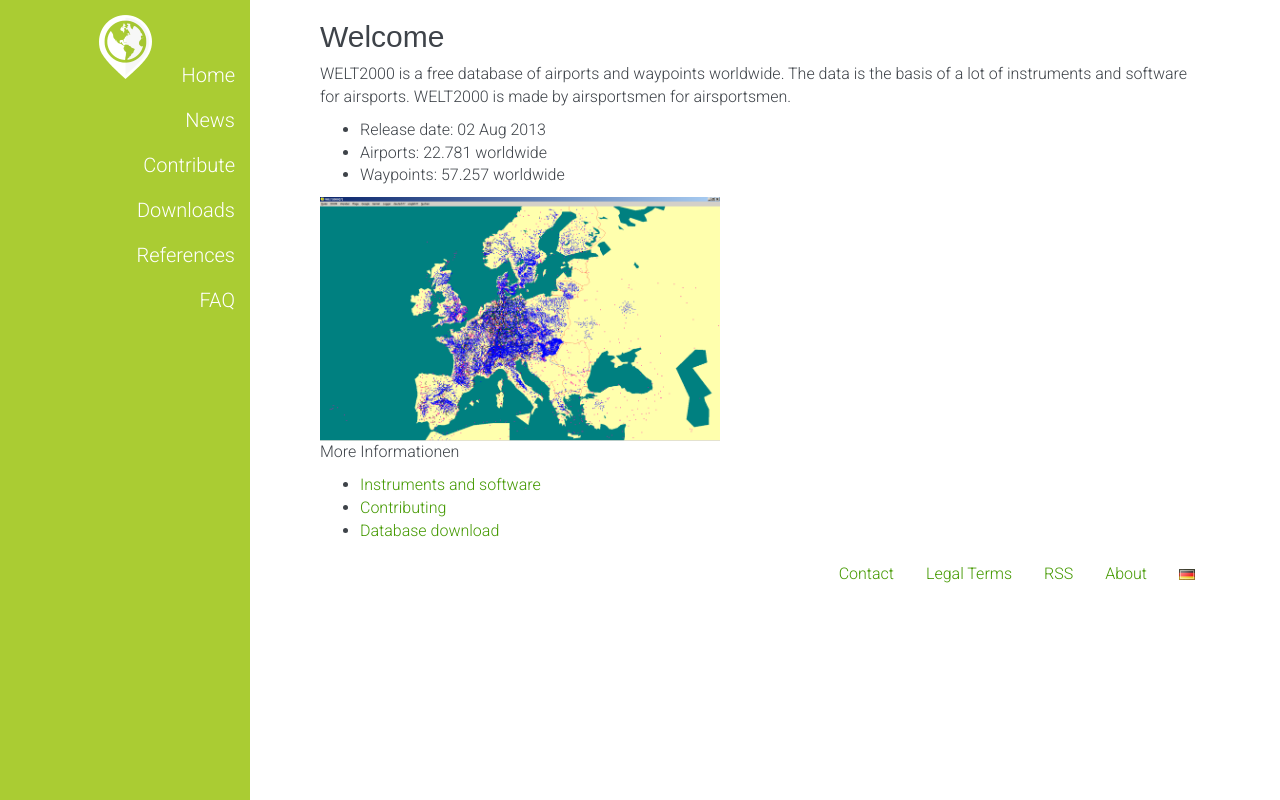
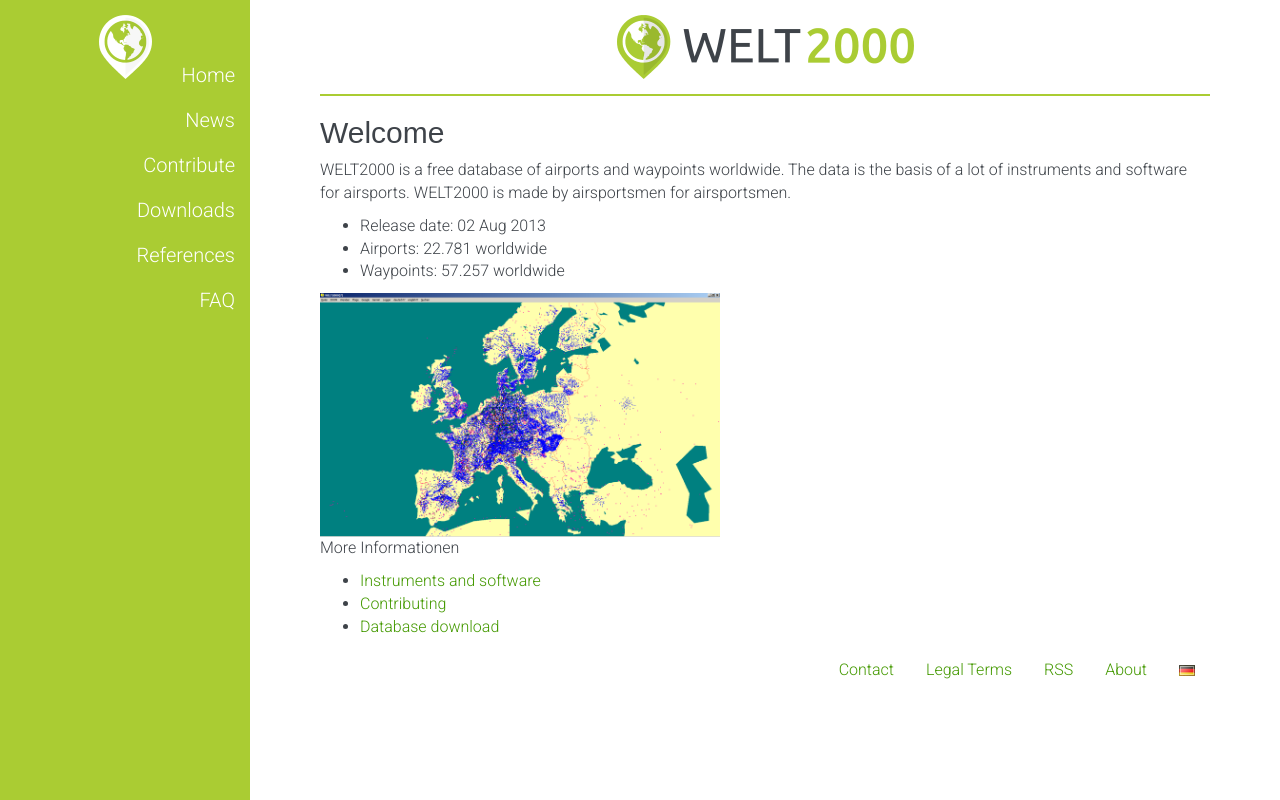
Before and after one commit to Turbo87/welt2000, a Python web app: template welt2000/templates/index.jinja in a window 1280 px wide. Run offline with Jinja, Linux system fonts and the light colour scheme; the template is opened without the code that fills it, so the values that code supplies are empty; some libraries are stand-ins or nearby versions; some web fonts are replaced.

Commit message:
templates: Added "Welt2000" banner to front page

```diff
--- a/welt2000/static/theme.css
+++ b/welt2000/static/theme.css
@@ -19,6 +19,12 @@ a:hover,
 a:focus {
   color: #370;
   text-decoration: none;
+}
+
+.banner-brand {
+  padding: 15px;
+  border-bottom: 2px solid #ac3;
+  text-align: center;
 }
 
 .navbar-default {
--- a/welt2000/templates/index.jinja
+++ b/welt2000/templates/index.jinja
@@ -1,6 +1,8 @@
 {% extends "_base.jinja" %}
 
 {% block content %}
+<div class="banner-brand hidden-xs"><img src="{{ url_for('static', filename='banner.png') }}"></div>
+
 <h2>{{ _('Welcome') }}</h2>
 
 <p>{{ _('WELT2000 is a free database of airports and waypoints worldwide. The data is the basis of a lot of instruments and software for airsports. WELT2000 is made by airsportsmen for airsportsmen.') }}</p>
```
